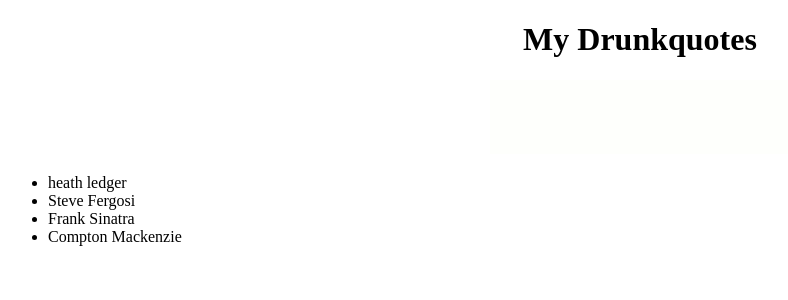
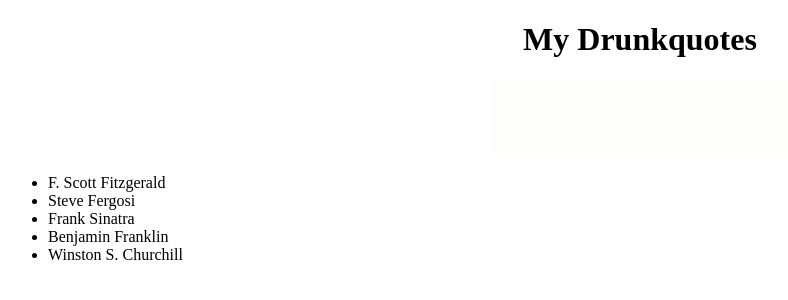
Before and after one commit to michael-creator/QUOTES22, an Angular app: page / in a window 1280 px wide. Shown: the top 300 px of the page, without its empty margins (0-788 px from the left). Built offline with nearby package versions, Linux system fonts and the light colour scheme.

Commit message:
addition of description of the quotes

```diff
--- a/src/app/app.component.html
+++ b/src/app/app.component.html
@@ -1,14 +1 @@
-<div style="text-align:center">
-  <h1>
-    My Drunkquotes
-  </h1>
-  <img width="300" alt="Angular Logo" src="/assets/image/drunk.gif">
-</div>
-<div>
-
-  <ul>
-      <li *ngFor='let drunkquote of drunkquotes'>
-        {{drunkquote}}
-      </li>
-  </ul>
-</div>
+<app-drunkquote></app-drunkquote>
--- a/src/app/app.component.ts
+++ b/src/app/app.component.ts
@@ -1,5 +1,5 @@
 import { Component } from '@angular/core';
-import { Quote } from '@angular/compiler';
+import { Drunkquote } from './drunkquote';
 
 @Component({
   selector: 'app-root',
@@ -7,8 +7,14 @@ import { Quote } from '@angular/compiler';
   styleUrls: ['./app.component.css']
 })
 export class AppComponent {
-drunkquotes: string[];
-constructor(){
-  this.drunkquotes = ['heath ledger','Steve Fergosi','Frank Sinatra','Compton Mackenzie']
+drunkquotes: Drunkquote[] = [
+  {id:1, name:'F. Scott Fitzgerald',description:'First you take a drink, then the drink takes a drink, then the drink takes you'},
+  {id:2,name:'Steve Fergosi',description:'A drunk man’s words are a sober man’s thoughts.'},
+  {id:3,name:' Frank Sinatra',description:'I feel bad for people who don’t drink. When they wake up in the morning, that’s as good as they’re going to feel all day.'},
+  {id:4,name:'Benjamin Franklin',description:'In wine there is wisdom, in beer there is Freedom, in water there is bacteria.'},
+  {id:5,name:'Winston S. Churchill',description:'A lady came up to me one day and said ‘Sir! You are drunk’, to which I replied ‘I am drunk today madam, and tomorrow I shall be sober, but you will still be ugly.'},
+];
+
+
+
 }
-}
--- a/src/app/app.module.ts
+++ b/src/app/app.module.ts
@@ -3,10 +3,12 @@ import { NgModule } from '@angular/core';
 
 import { AppRoutingModule } from './app-routing.module';
 import { AppComponent } from './app.component';
+import { DrunkquoteComponent } from './drunkquote/drunkquote.component';
 
 @NgModule({
   declarations: [
-    AppComponent
+    AppComponent,
+    DrunkquoteComponent
   ],
   imports: [
     BrowserModule,
--- /dev/null
+++ b/src/app/drunkquote.ts
@@ -0,0 +1,5 @@
+export class Drunkquote {
+    id: number;
+    name: string;
+    description: string;
+  }
--- /dev/null
+++ b/src/app/drunkquote/drunkquote.component.html
@@ -0,0 +1,15 @@
+<div style="text-align:center">
+    <h1>
+      My Drunkquotes
+    </h1>
+    <img width="300" alt="Angular Logo" src="/assets/image/drunk.gif">
+  </div>
+  <div>
+
+    <ul>
+        <li *ngFor='let drunkquote of drunkquotes'>
+          {{drunkquote.name}}
+        </li>
+    </ul>
+    <p *ngIf='drunkquotes.length > 8'>Your drunkquotes are too many</p>
+  </div>
--- /dev/null
+++ b/src/app/drunkquote/drunkquote.component.ts
@@ -0,0 +1,24 @@
+import { Component, OnInit } from '@angular/core';
+import { Drunkquote } from '../drunkquote';
+
+
+@Component({
+  selector: 'app-drunkquote',
+  templateUrl: './drunkquote.component.html',
+  styleUrls: ['./drunkquote.component.css']
+})
+export class DrunkquoteComponent implements OnInit {
+
+  drunkquotes: Drunkquote[] = [
+    {id:1, name:'F. Scott Fitzgerald',description:'First you take a drink, then the drink takes a drink, then the drink takes you'},
+    {id:2,name:'Steve Fergosi',description:'A drunk man’s words are a sober man’s thoughts.'},
+    {id:3,name:' Frank Sinatra',description:'I feel bad for people who don’t drink. When they wake up in the morning, that’s as good as they’re going to feel all day.'},
+    {id:4,name:'Benjamin Franklin',description:'In wine there is wisdom, in beer there is Freedom, in water there is bacteria.'},
+    {id:5,name:'Winston S. Churchill',description:'A lady came up to me one day and said ‘Sir! You are drunk’, to which I replied ‘I am drunk today madam, and tomorrow I shall be sober, but you will still be ugly.'},
+  ];
+  constructor() { }
+
+  ngOnInit() {
+  }
+
+}
```
Also changed, not shown: src/app/drunkquote/drunkquote.component.css (added), 2 other files (tests, documents, lock files or other folders).
